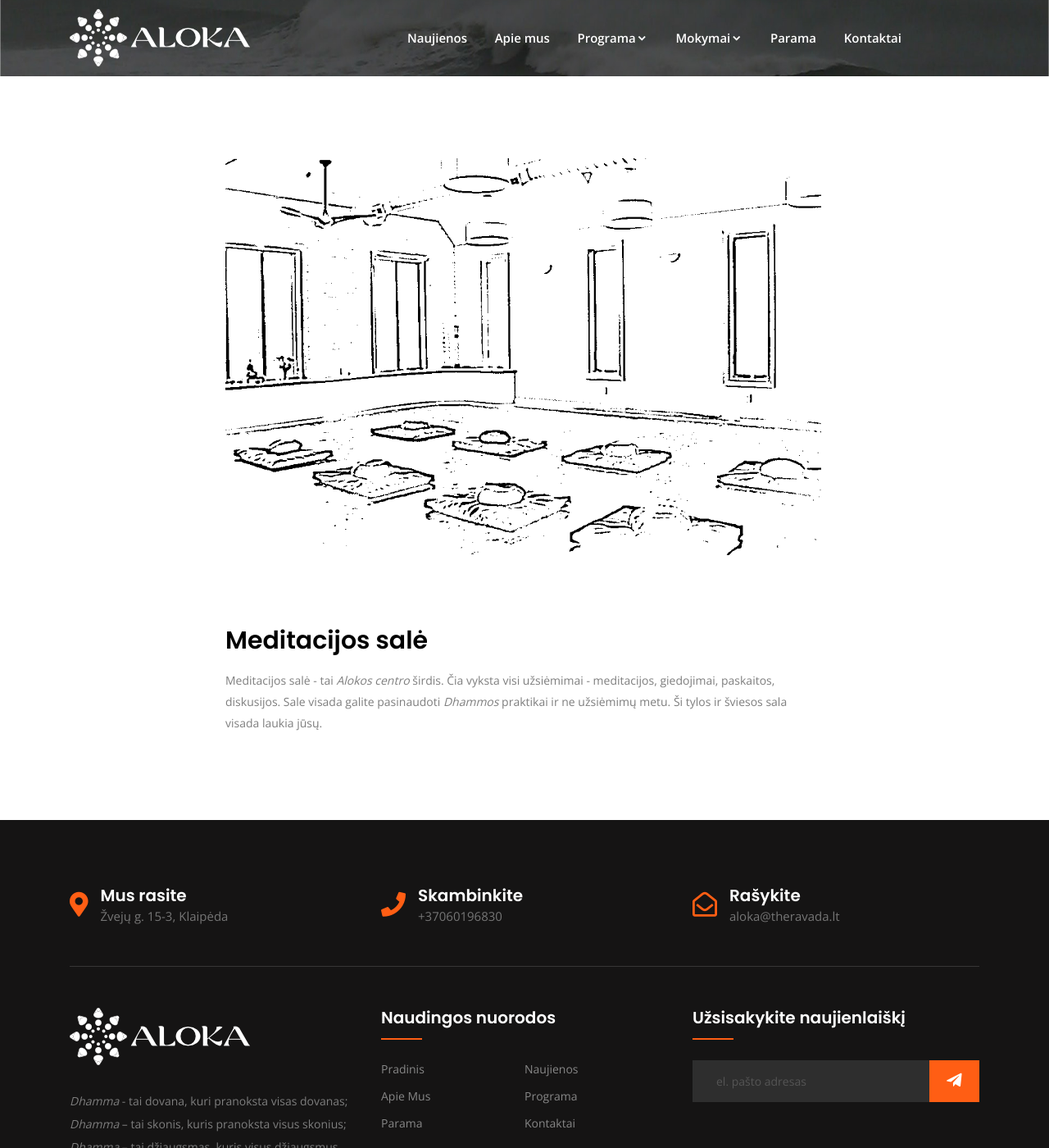
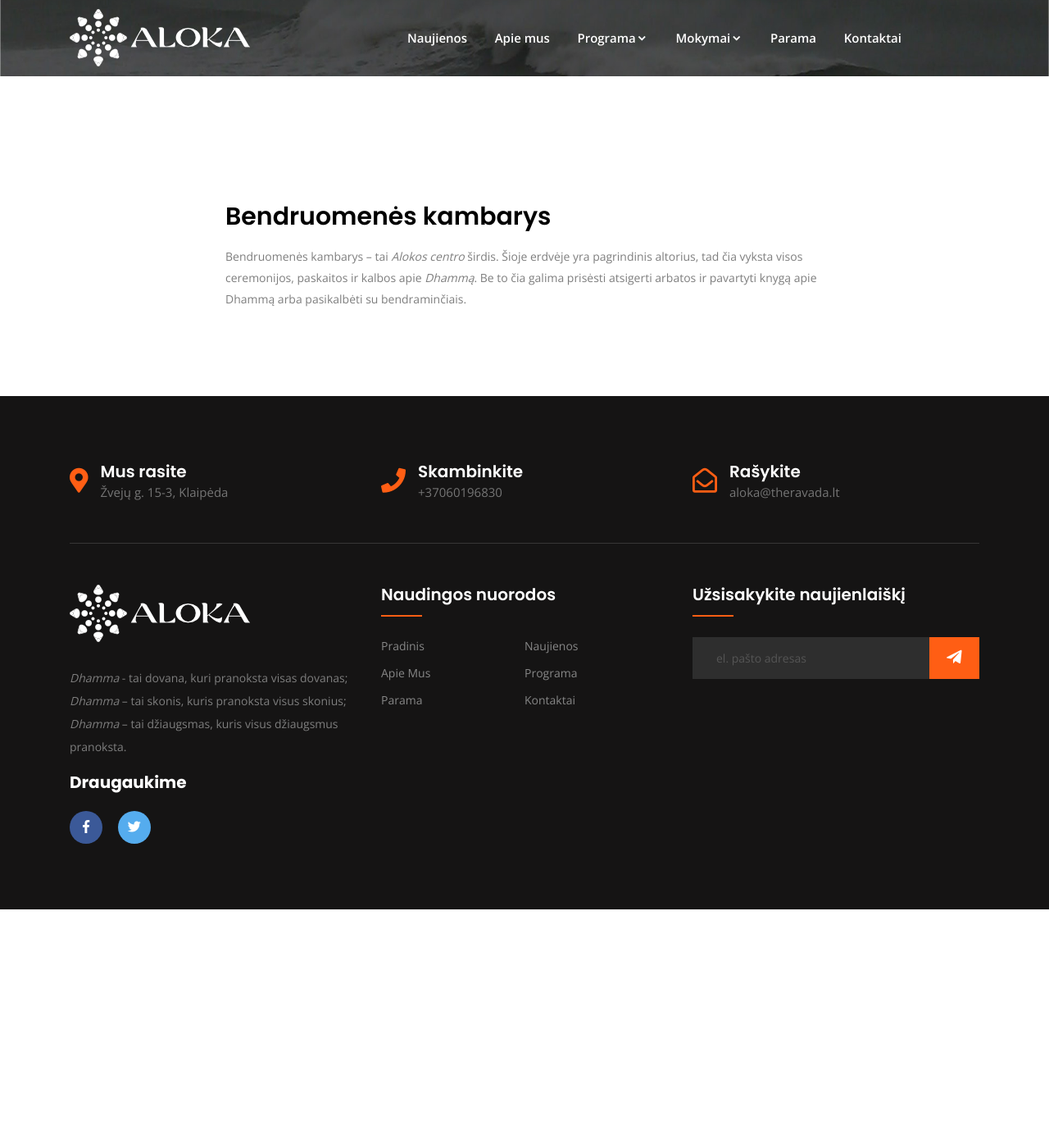
Before and after one commit to Piyadassii/aloka, a Jekyll site: the page built from _services/0_bendruomenes_kambarys.md, in a window 1280 px wide and 1400 px high. Shown: the whole window at 82% size. Built offline with Jekyll 4.4.1, drawn with Linux system fonts in a browser that asks for light colours.

Commit message:
added bendruomenes kambarys, edited meditacijos kambarys

```diff
--- a/_services/1_meditacijos_sale.md
+++ b/_services/0_bendruomenes_kambarys.md
@@ -1,17 +1,17 @@
 ---
 layout: featured
-title: Meditacijos salė
-image: /assets/img/services/hall.png
-icon: /assets/img/icons/meditation_icon.svg
-description: Jauki meditacijos salė – tikras prieglobstis, kviečiantis palikti kasdienius rūpesčius už durų ir pašvesti laiką protui nuraminti bei vystyti išmintį ir teigiamas emocijas.
-permalink: "/pages/services/1_meditacijos_sale.html"
+title: Bendruomenės kambarys
+image:
+icon: /assets/img/icons/community_room.svg
+description: Bendruomenės kambarys – tai erdvė įvairiai veiklai. Čia vyksta visos ceremonijos, paskaitos, kalbos apie Dhammą.
+permalink: "/pages/services/0_bendruomenes_kambarys.html"
 ---
 
 <div class="row">
     <div class="col-md-12">
         <div class="service-details mb-40">
             <!-- <h3>Business Analysis</h3> -->
-            <p>Meditacijos salė - tai <em>Alokos centro</em> širdis. Čia vyksta visi užsiėmimai - meditacijos, giedojimai, paskaitos, diskusijos. Sale visada galite pasinaudoti <em>Dhammos</em> praktikai ir ne užsiėmimų metu. Ši tylos ir šviesos sala visada laukia jūsų.</p>
+            <p>Bendruomenės kambarys – tai <em>Alokos centro</em> širdis. Šioje erdvėje yra pagrindinis altorius, tad čia vyksta visos ceremonijos, paskaitos ir kalbos apie <em>Dhammą</em>. Be to čia galima prisėsti atsigerti arbatos ir pavartyti knygą apie Dhammą arba pasikalbėti su bendraminčiais.</p>
         </div>
     </div>
 </div>
```
Also changed, not shown: _services/1_meditacijos_kambarys.md (added, +44 -0 lines), assets/img/icons/community_room.svg (added), 13 other files.
